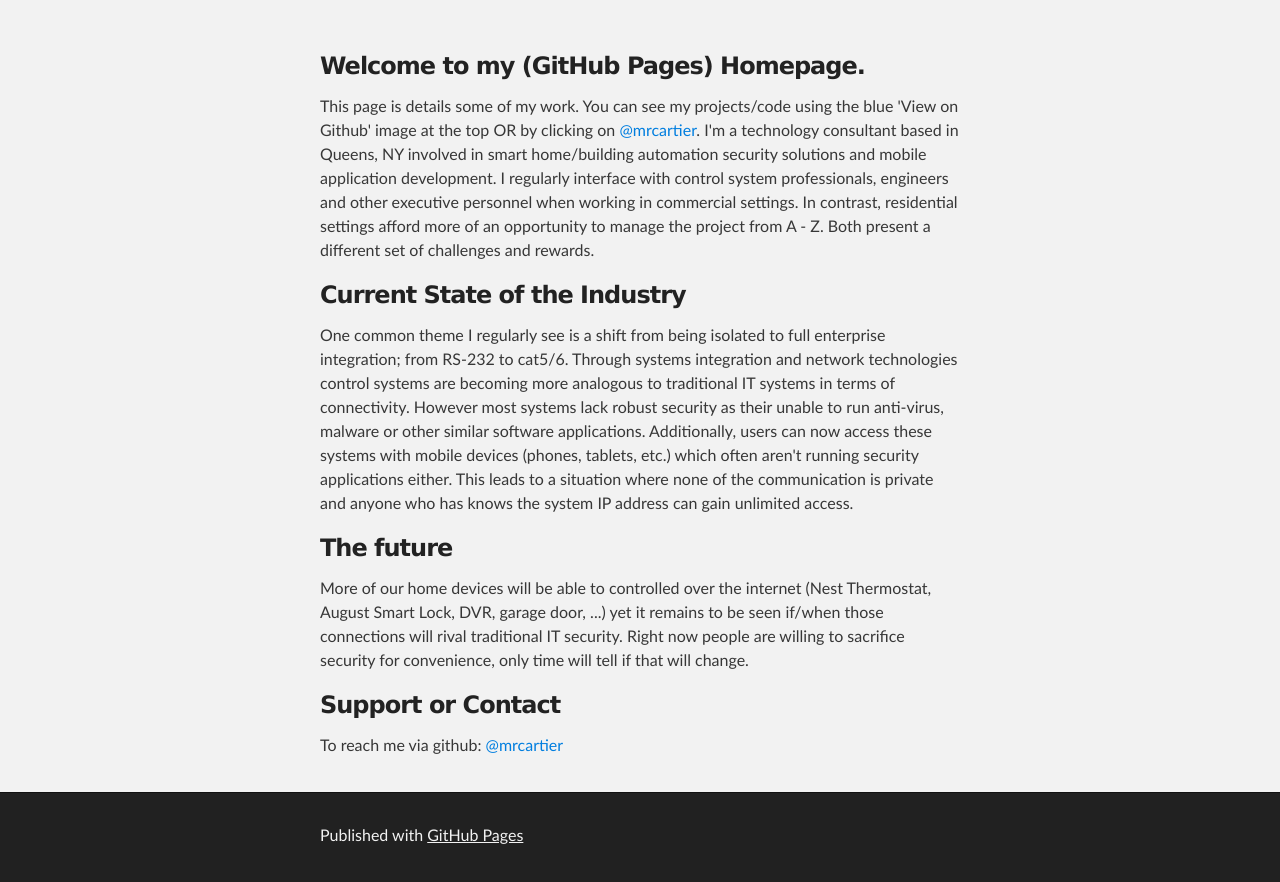
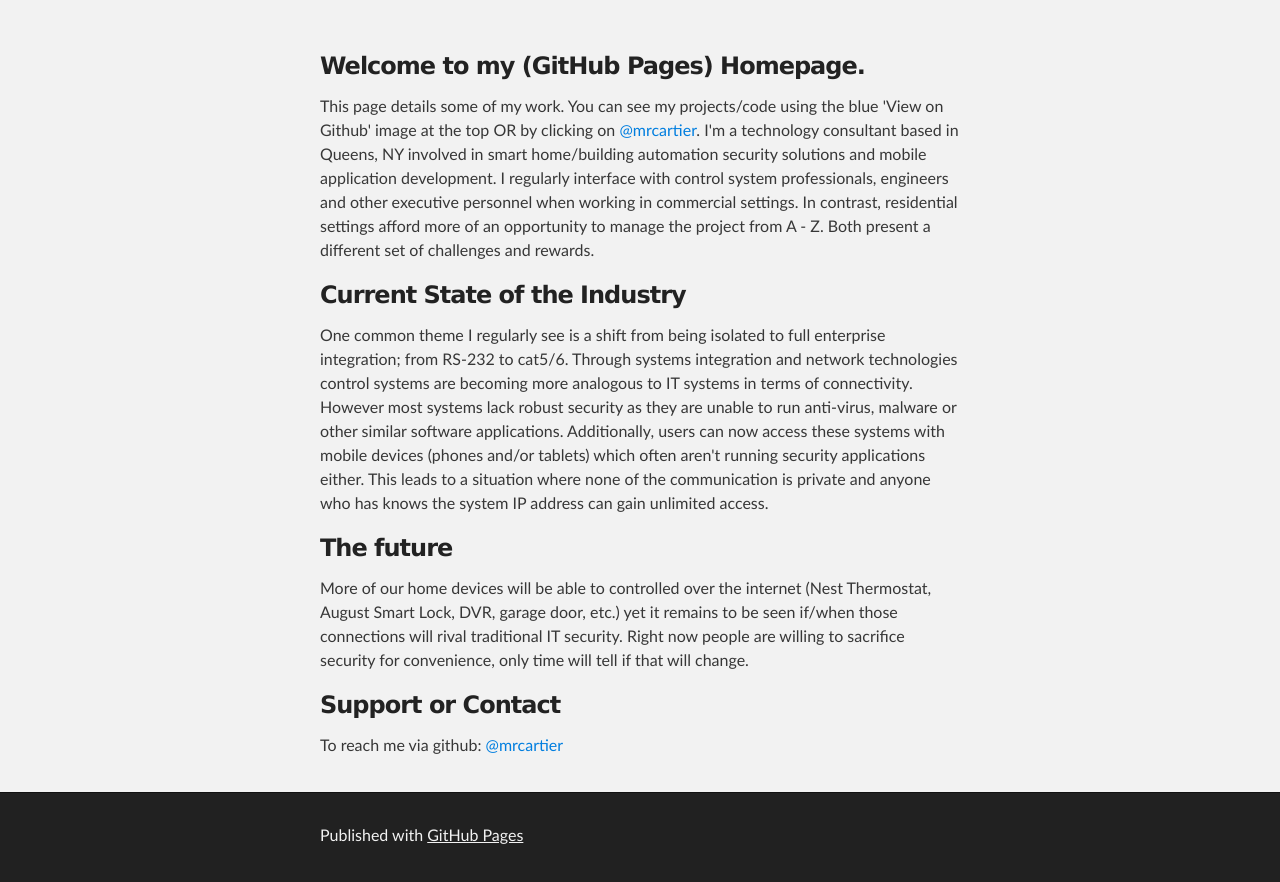
Before and after one commit to mrcartier/mrcartier.github.io, a plain HTML site: page index.html in a window 1280 px wide. Shown: the part 212-1094 px from the top of the page. Drawn offline with Linux system fonts and the light colour scheme.

Commit message:
Replace master branch with page content via GitHub

```diff
--- a/index.html
+++ b/index.html
@@ -30,17 +30,17 @@
         <h3>
 <a id="welcome-to-my-github-pages-homepage" class="anchor" href="#welcome-to-my-github-pages-homepage" aria-hidden="true"><span class="octicon octicon-link"></span></a>Welcome to my (GitHub Pages) Homepage.</h3>
 
-<p>This page is details some of my work. You can see my projects/code using the blue 'View on Github' image at the top OR by clicking on <a href="https://github.com/mrcartier" class="user-mention">@mrcartier</a>. I'm a technology consultant based in Queens, NY involved in smart home/building automation security solutions and mobile application development. I regularly interface with control system professionals, engineers and other executive personnel when working in commercial settings. In contrast, residential settings afford more of an opportunity to manage the project from A - Z. Both present a different set of challenges and rewards. </p>
+<p>This page details some of my work. You can see my projects/code using the blue 'View on Github' image at the top OR by clicking on <a href="https://github.com/mrcartier" class="user-mention">@mrcartier</a>. I'm a technology consultant based in Queens, NY involved in smart home/building automation security solutions and mobile application development. I regularly interface with control system professionals, engineers and other executive personnel when working in commercial settings. In contrast, residential settings afford more of an opportunity to manage the project from A - Z. Both present a different set of challenges and rewards. </p>
 
 <h3>
 <a id="current-state-of-the-industry" class="anchor" href="#current-state-of-the-industry" aria-hidden="true"><span class="octicon octicon-link"></span></a>Current State of the Industry</h3>
 
-<p>One common theme I regularly see is a shift from being isolated to full enterprise integration; from RS-232 to cat5/6. Through systems integration and network technologies control systems are becoming more analogous to traditional IT systems in terms of connectivity. However most systems lack robust security as their unable to run anti-virus, malware or other similar software applications. Additionally, users can now access these systems with mobile devices (phones, tablets, etc.) which often aren't running security applications either. This leads to a situation where none of the communication is private and anyone who has knows the system IP address can gain unlimited access.</p>
+<p>One common theme I regularly see is a shift from being isolated to full enterprise integration; from RS-232 to cat5/6. Through systems integration and network technologies control systems are becoming more analogous to IT systems in terms of connectivity. However most systems lack robust security as they are unable to run anti-virus, malware or other similar software applications. Additionally, users can now access these systems with mobile devices (phones and/or tablets) which often aren't running security applications either. This leads to a situation where none of the communication is private and anyone who has knows the system IP address can gain unlimited access.</p>
 
 <h3>
 <a id="the-future" class="anchor" href="#the-future" aria-hidden="true"><span class="octicon octicon-link"></span></a>The future</h3>
 
-<p>More of our home devices will be able to controlled over the internet (Nest Thermostat, August Smart Lock, DVR, garage door, ...) yet it remains to be seen if/when those connections will rival traditional IT security. Right now people are willing to sacrifice security for convenience, only time will tell if that will change.</p>
+<p>More of our home devices will be able to controlled over the internet (Nest Thermostat, August Smart Lock, DVR, garage door, etc.) yet it remains to be seen if/when those connections will rival traditional IT security. Right now people are willing to sacrifice security for convenience, only time will tell if that will change.</p>
 
 <h3>
 <a id="support-or-contact" class="anchor" href="#support-or-contact" aria-hidden="true"><span class="octicon octicon-link"></span></a>Support or Contact</h3>
```
Also changed, not shown: params.json (+1 -1 lines).
